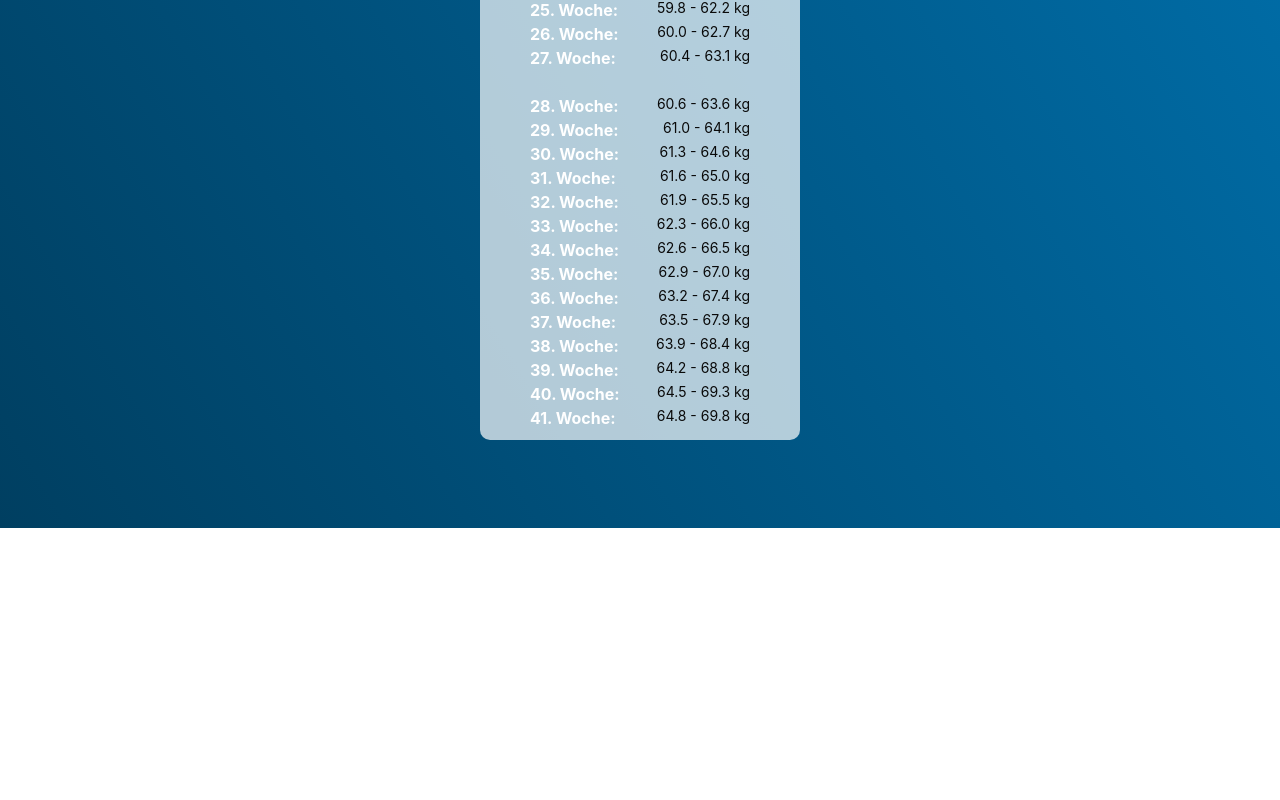
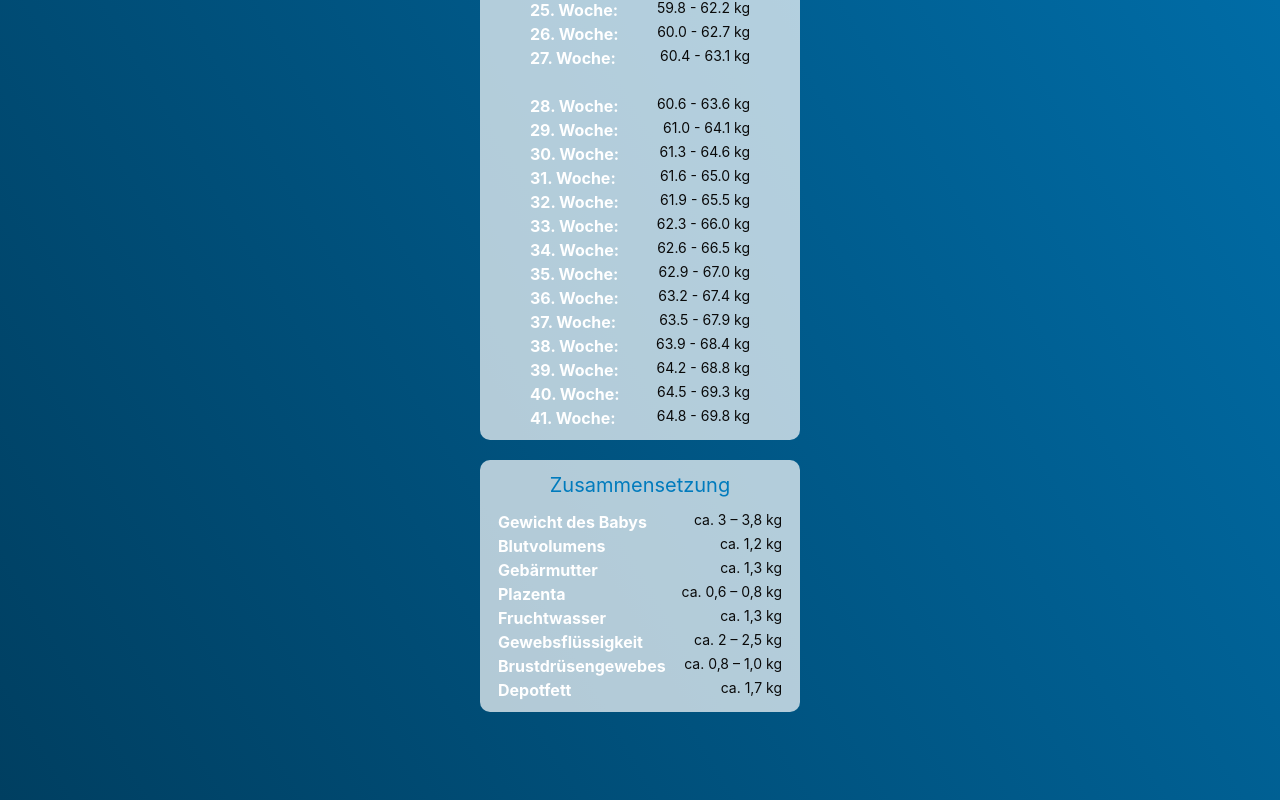
Before and after one commit to BroBuddy/pregnancy-helper, a React (Vite) app: page /weight-gain in a window 1280 px wide. Shown: the part 972-1772 px from the top of the page. Before the commit the page ends 1500 px from the top, so only its background shows below. Built offline with nearby package versions, Linux system fonts and the light colour scheme.

Commit message:
added compositions

```diff
--- a/src/components/WeightGain.tsx
+++ b/src/components/WeightGain.tsx
@@ -4,6 +4,41 @@ const weightTable: number[][] = [
     [125, 175],
     [300, 475],
     [325, 475],
+]
+
+const compositions: any[] = [
+    {
+        title: 'Gewicht des Babys',
+        text: 'ca. 3 – 3,8 kg',
+    },
+    {
+        title: 'Blutvolumens',
+        text: 'ca. 1,2 kg',
+    },
+    {
+        title: 'Gebärmutter',
+        text: 'ca. 1,3 kg',
+    },
+    {
+        title: 'Plazenta',
+        text: 'ca. 0,6 – 0,8 kg',
+    },
+    {
+        title: 'Fruchtwasser',
+        text: '	ca. 1,3 kg',
+    },
+    {
+        title: 'Gewebsflüssigkeit',
+        text: '	ca. 2 – 2,5 kg',
+    },
+    {
+        title: 'Brustdrüsengewebes',
+        text: 'ca. 0,8 – 1,0 kg',
+    },
+    {
+        title: 'Depotfett',
+        text: 'ca. 1,7 kg',
+    },
 ]
 
 const WeightGain = () => {
@@ -105,6 +140,25 @@ const WeightGain = () => {
                     )
                 })}
             </div>
+
+            <div className="card">
+                <h2>Zusammensetzung</h2>
+
+                {compositions.map((composition: any, index: number) => {
+                    return (
+                        <div
+                            key={index}
+                            className="flex flex-row justify-between mx-2"
+                        >
+                            <strong className="text-white">
+                                {composition.title}
+                            </strong>
+
+                            <span className="text-sm">{composition.text}</span>
+                        </div>
+                    )
+                })}
+            </div>
         </section>
     )
 }
```
